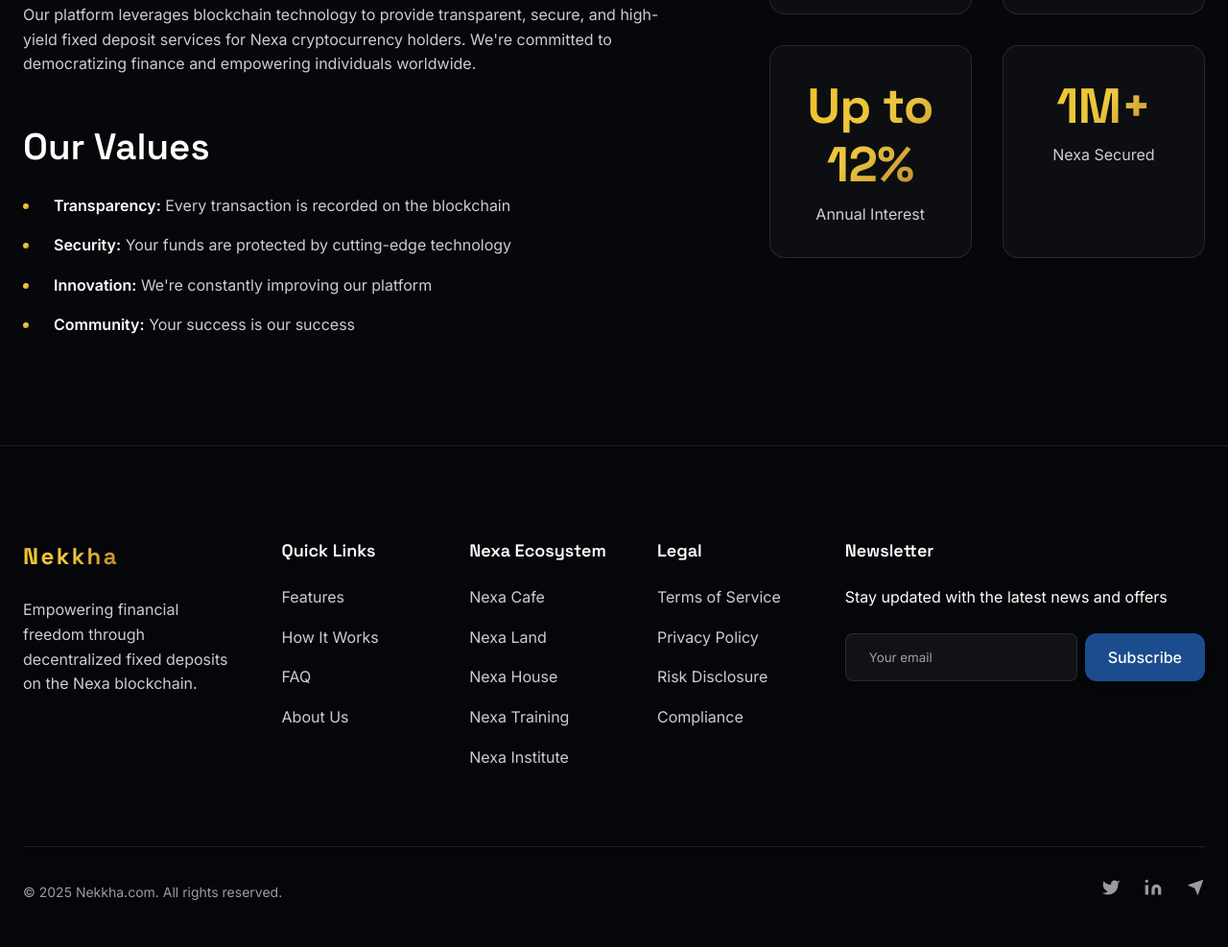
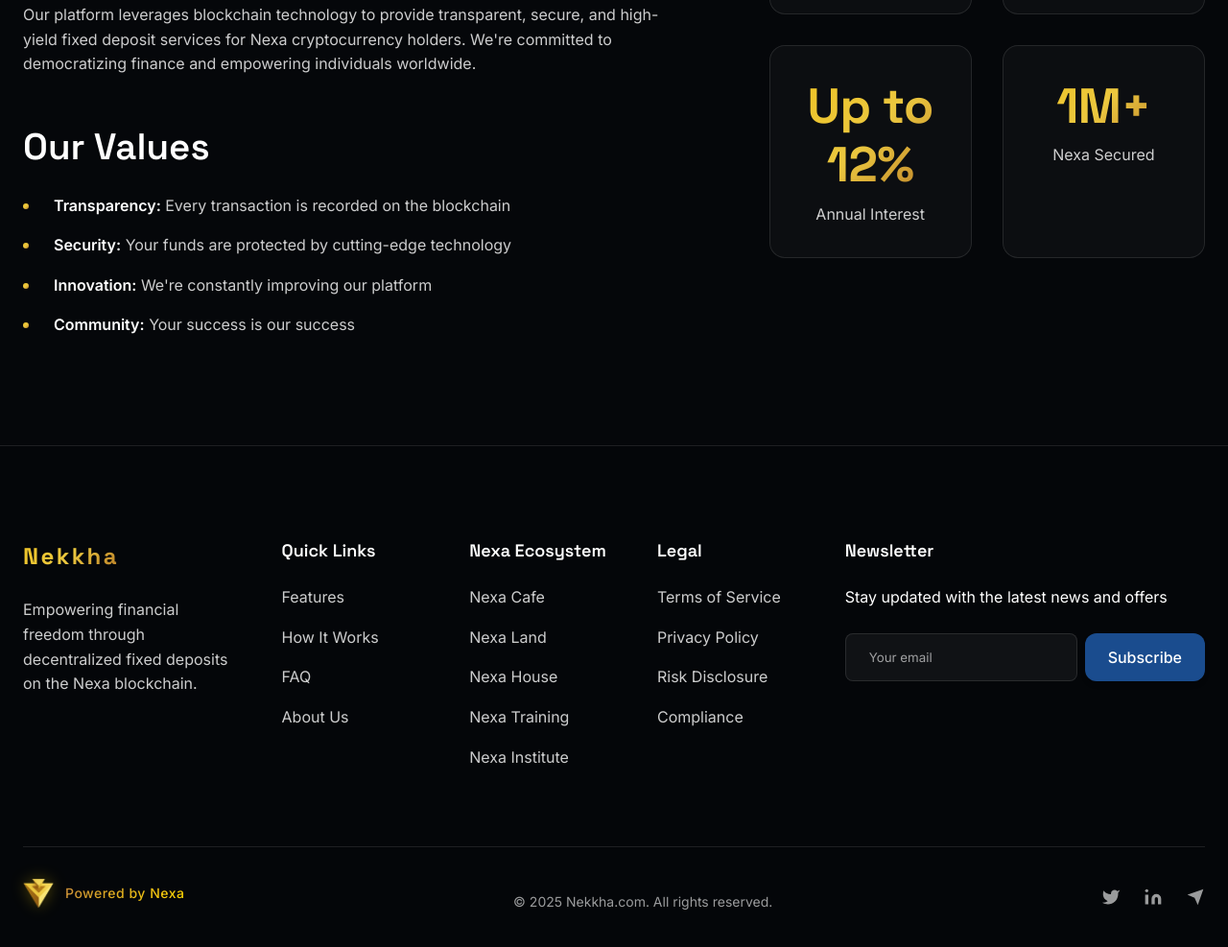
Before and after one commit to amarkrsinha1997/nekkha, a website: page index.html in a window 1280 px wide. Shown: the part 9927-10914 px from the top of the page at 96% size. Drawn offline with Linux system fonts and the light colour scheme.

Commit message:
feat: Update documentation, add Nexa logo, and implement footer branding

```diff
--- a/index.html
+++ b/index.html
@@ -745,6 +745,10 @@
             </div>
 
             <div class="footer-bottom">
+                <div class="footer-powered">
+                    <img src="assets/images/nexa-logo.png" alt="Nexa Token" class="nexa-token-logo">
+                    <span class="powered-text">Powered by Nexa</span>
+                </div>
                 <p>&copy; 2025 Nekkha.com. All rights reserved.</p>
                 <div class="footer-social">
                     <a href="#" aria-label="Twitter"><svg width="20" height="20" viewBox="0 0 24 24" fill="currentColor"><path d="M23 3a10.9 10.9 0 01-3.14 1.53 4.48 4.48 0 00-7.86 3v1A10.66 10.66 0 013 4s-4 9 5 13a11.64 11.64 0 01-7 2c9 5 20 0 20-11.5a4.5 4.5 0 00-.08-.83A7.72 7.72 0 0023 3z"/></svg></a>
--- a/scss/styles.scss
+++ b/scss/styles.scss
@@ -1765,6 +1765,40 @@
 }
 
 // ===========================
+// Nexa Logo & Powered By
+// ===========================
+
+.footer-powered {
+  display: flex;
+  align-items: center;
+  gap: 0.75rem;
+  margin-bottom: 1rem;
+  justify-content: center;
+
+  .nexa-token-logo {
+    width: 32px;
+    height: 32px;
+    filter: drop-shadow(0 0 8px rgba(255, 215, 0, 0.3));
+    transition: all 0.3s ease;
+
+    &:hover {
+      filter: drop-shadow(0 0 12px rgba(255, 215, 0, 0.5));
+      transform: scale(1.05);
+    }
+  }
+
+  .powered-text {
+    font-size: 0.875rem;
+    font-weight: 500;
+    background: linear-gradient(135deg, #C58A3A 0%, #FFD700 100%);
+    -webkit-background-clip: text;
+    -webkit-text-fill-color: transparent;
+    background-clip: text;
+    letter-spacing: 0.5px;
+  }
+}
+
+// ===========================
 // Custom Scrollbar
 // ===========================
 
```
Also changed, not shown: COMPLETE_DOCUMENTATION.md (+3 -1 lines), assets/images/nexa-logo.png (added), css/styles.css.
